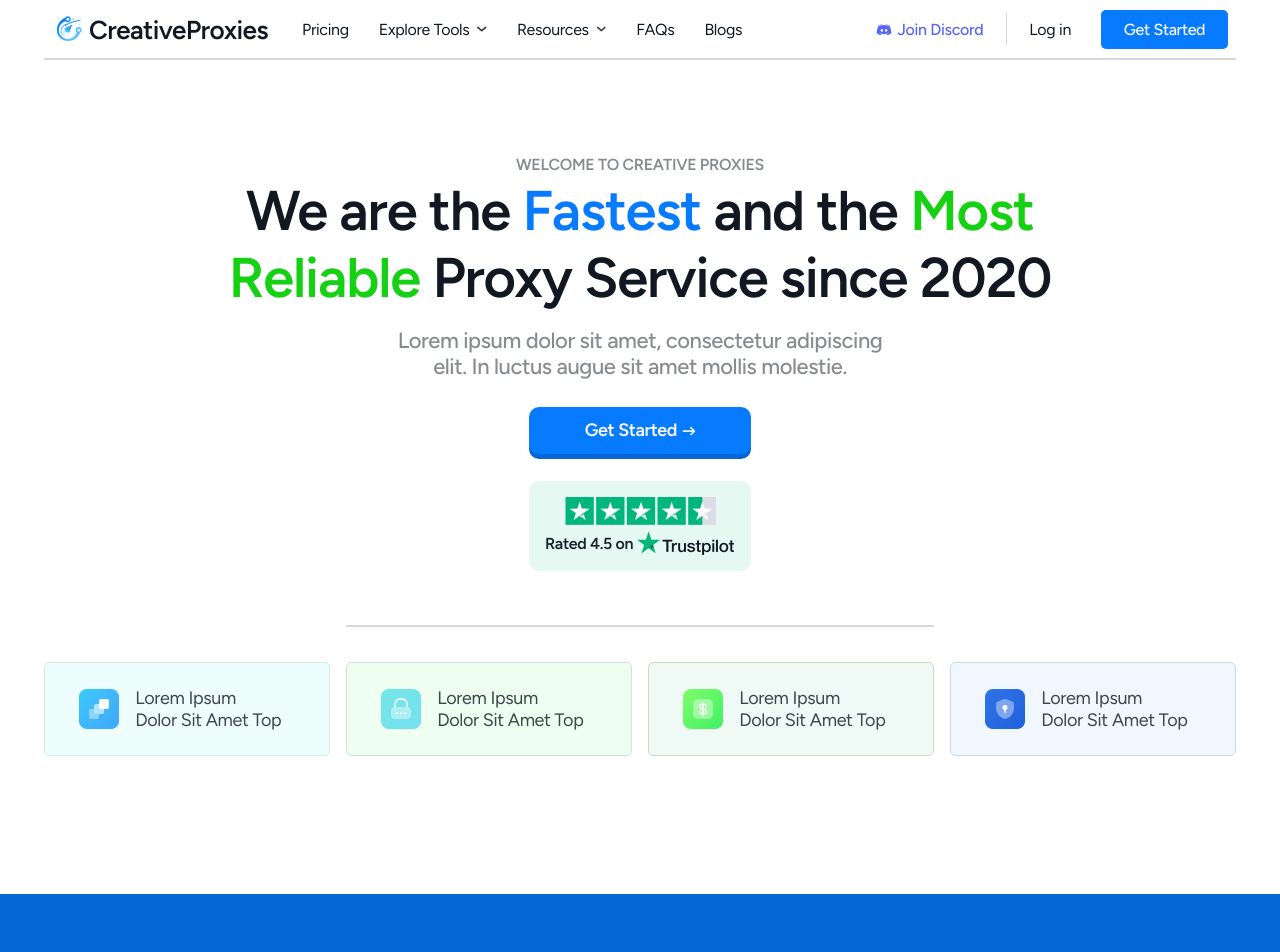
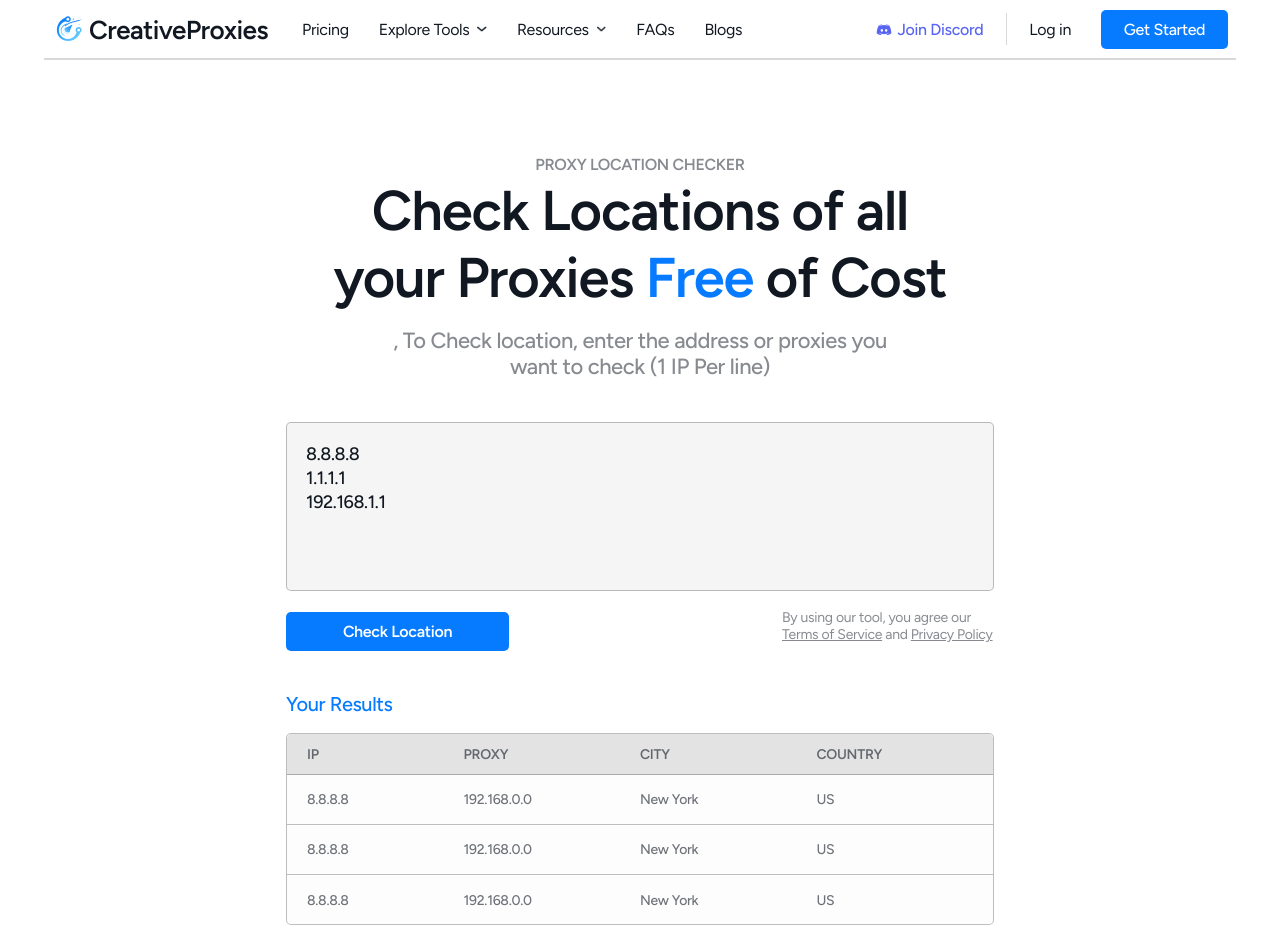
Before and after one commit to ApexSpunk/flamecloud, a React (Create React App) app: page /start in a window 1280 px wide. Shown: the top 952 px of the page. Built offline with nearby package versions, Linux system fonts and the light colour scheme.

Commit message:
Completed Basic Layout

```diff
--- a/src/App.js
+++ b/src/App.js
@@ -4,10 +4,7 @@ import './App.css';
 
 function App() {
   return (
-    // <Allroutes />
-    <h1>
-        Hello World
-    </h1>
+    <Allroutes />
   )
 }
 
--- /dev/null
+++ b/src/components/Checker.js
@@ -0,0 +1,109 @@
+import { Box, Flex, Grid, Image, Text } from '@chakra-ui/react'
+import React from 'react'
+
+function Checker() {
+    return (
+        <Box>
+            <Text textAlign='center' mt='95px' color='#111822' fontSize='16px' fontWeight='600' lineHeight='19px' letterSpacing='-0.02em' fontFamily='Figtree' opacity='0.5'>
+                PROXY LOCATION CHECKER
+            </Text>
+            <Text color='#111822' mx='auto' fontSize='56px' maxW='616px' fontWeight='600' lineHeight='67.2px' letterSpacing='-0.02em' mt='3px' fontFamily='Figtree' textAlign='center'>
+                Check Locations of all your Proxies <Text as='span' color='#077BFF'>Free</Text> of Cost
+            </Text>
+            <Text mx='auto' mt='17px' color='#111822' fontSize='22px' fontWeight='500' lineHeight='26px' letterSpacing='-0.02em' fontFamily='Figtree' textAlign='center' opacity='0.5' width='509px'>,
+                To Check location, enter the address or proxies you want to check (1 IP Per line)
+            </Text>
+            <Box mt='42px' maxW='708px' mx='auto' h='169px' bg='rgba(217, 216, 214, 0.25)' border='1px solid rgba(0, 0, 0, 0.25)' borderRadius='5px' p='19px'>
+                <Text color='#111822' fontSize='18px' fontWeight='500' lineHeight='24px' letterSpacing='-0.02em' fontFamily='Figtree' w='80px'>
+                    8.8.8.8 1.1.1.1 192.168.1.1
+                </Text>
+            </Box>
+            <Flex maxW='708px' mx='auto' justifyContent='space-between' alignItems='center'>
+                <Flex mt='21px' w='223px' h='39px' bg='#077BFF' borderRadius='5px' cursor='pointer' alignItems='center' justifyContent='center'>
+                    <Text color='#FFFFFF' fontSize='16px' fontWeight='600' lineHeight='19px' letterSpacing='-0.02em' fontFamily='Figtree' textAlign='center'>
+                        Check Location
+                    </Text>
+                </Flex>
+                <Text maxW='212px' fontSize='14px' fontWeight='400' lineHeight='17px' letterSpacing='-0.02em' fontFamily='Figtree' mt='10px' color='#111822' opacity='0.5'>
+                    By using our tool, you agree our <Text as='span' textDecoration='underline'>Terms of Service</Text> and <Text as='span' textDecoration='underline'>Privacy Policy</Text>
+                </Text>
+            </Flex>
+            <Box maxW='708px' mx='auto'>
+                <Text mt='41px' fontSize='20px' fontWeight='500' lineHeight='24px' letterSpacing='-0.02em' color='#077BFF' fontFamily='Figtree'>
+                    Your Results
+                </Text>
+            </Box>
+
+            <Box mt='17px' maxW='708px' mx='auto' h='192px' bg='rgba(217, 216, 214, 0.05)' border='1px solid rgba(0, 0, 0, 0.25)' borderRadius='5px'>
+                <Grid maxW='708px' mx='auto' h='41px' bg='rgba(0, 0, 0, 0.1)' roundedTop='5px' templateColumns='repeat(4, 1fr)' alignItems='center' justifyContent='space-between' borderBottom='1px solid rgba(0, 0, 0, 0.25)'>
+                    <Text ml='20px' color='#111822' fontSize='14px' fontWeight='600' lineHeight='17px' letterSpacing='-0.02em' fontFamily='Figtree' opacity='0.6'>
+                        IP
+                    </Text>
+                    <Text color='#111822' fontSize='14px' fontWeight='600' lineHeight='17px' letterSpacing='-0.02em' fontFamily='Figtree' opacity='0.6'>
+                        PROXY
+                    </Text>
+                    <Text color='#111822' fontSize='14px' fontWeight='600' lineHeight='17px' letterSpacing='-0.02em' fontFamily='Figtree' opacity='0.6'>
+                        CITY
+                    </Text>
+                    <Text color='#111822' fontSize='14px' fontWeight='600' lineHeight='17px' letterSpacing='-0.02em' fontFamily='Figtree' opacity='0.6'>
+                        COUNTRY
+                    </Text>
+                </Grid>
+                <Grid maxW='708px' mx='auto' h='50px' roundedTop='5px' templateColumns='repeat(4, 1fr)' alignItems='center' justifyContent='space-between' borderBottom='1px solid rgba(0, 0, 0, 0.25)'>
+                    <Text ml='20px' color='#111822' fontSize='14px' fontWeight='500' lineHeight='17px' letterSpacing='-0.02em' fontFamily='Figtree' opacity='0.6'>
+                        8.8.8.8
+                    </Text>
+                    <Text color='#111822' fontSize='14px' fontWeight='500' lineHeight='17px' letterSpacing='-0.02em' fontFamily='Figtree' opacity='0.6'>
+                        192.168.0.0
+                    </Text>
+                    <Text color='#111822' fontSize='14px' fontWeight='500' lineHeight='17px' letterSpacing='-0.02em' fontFamily='Figtree' opacity='0.6'>
+                        New York
+                    </Text>
+                    <Text color='#111822' fontSize='14px' fontWeight='500' lineHeight='17px' letterSpacing='-0.02em' fontFamily='Figtree' opacity='0.6'>
+                        US
+                    </Text>
+                </Grid>
+                <Grid maxW='708px' mx='auto' h='50px' roundedTop='5px' templateColumns='repeat(4, 1fr)' alignItems='center' justifyContent='space-between' borderBottom='1px solid rgba(0, 0, 0, 0.25)'>
+                    <Text ml='20px' color='#111822' fontSize='14px' fontWeight='500' lineHeight='17px' letterSpacing='-0.02em' fontFamily='Figtree' opacity='0.6'>
+                        8.8.8.8
+                    </Text>
+                    <Text color='#111822' fontSize='14px' fontWeight='500' lineHeight='17px' letterSpacing='-0.02em' fontFamily='Figtree' opacity='0.6'>
+                        192.168.0.0
+                    </Text>
+                    <Text color='#111822' fontSize='14px' fontWeight='500' lineHeight='17px' letterSpacing='-0.02em' fontFamily='Figtree' opacity='0.6'>
+                        New York
+                    </Text>
+                    <Text color='#111822' fontSize='14px' fontWeight='500' lineHeight='17px' letterSpacing='-0.02em' fontFamily='Figtree' opacity='0.6'>
+                        US
+                    </Text>
+                </Grid>
+                <Grid maxW='708px' mx='auto' h='50px' roundedTop='5px' templateColumns='repeat(4, 1fr)' alignItems='center' justifyContent='space-between'>
+                    <Text ml='20px' color='#111822' fontSize='14px' fontWeight='500' lineHeight='17px' letterSpacing='-0.02em' fontFamily='Figtree' opacity='0.6'>
+                        8.8.8.8
+                    </Text>
+                    <Text color='#111822' fontSize='14px' fontWeight='500' lineHeight='17px' letterSpacing='-0.02em' fontFamily='Figtree' opacity='0.6'>
+                        192.168.0.0
+                    </Text>
+                    <Text color='#111822' fontSize='14px' fontWeight='500' lineHeight='17px' letterSpacing='-0.02em' fontFamily='Figtree' opacity='0.6'>
+                        New York
+                    </Text>
+                    <Text color='#111822' fontSize='14px' fontWeight='500' lineHeight='17px' letterSpacing='-0.02em' fontFamily='Figtree' opacity='0.6'>
+                        US
+                    </Text>
+                </Grid>
+                <Flex mt='39px' maxW='433.97px' mx='auto' justifyContent='space-between'>
+                    <Text color='#111822' fontSize='18px' fontWeight='500' lineHeight='22px' letterSpacing='-0.02em' fontFamily='Figtree'>
+                        Check out our IPv6 Compatibility Checker
+                    </Text>
+                        <Text as='span' color='#077BFF' fontSize='16px' fontWeight='600' lineHeight='22px' letterSpacing='-0.02em' fontFamily='Figtree' textDecoration='none' textAlign='center'>
+                            View Tool
+                        </Text>
+                        <Image src='./images/aarow.png' ml='-2' w='24px' h='24px' />
+
+                </Flex>
+            </Box>
+        </Box>
+    )
+}
+
+export default Checker
--- a/src/index.js
+++ b/src/index.js
@@ -1,7 +1,7 @@
 import React from 'react';
 import ReactDOM from 'react-dom/client';
 import './index.css';
-import App from './pages/Home';
+import App from './App';
 import reportWebVitals from './reportWebVitals';
 import { BrowserRouter } from 'react-router-dom';
 import { ChakraProvider } from '@chakra-ui/react';
--- a/src/pages/Allroutes.js
+++ b/src/pages/Allroutes.js
@@ -1,5 +1,5 @@
 import { Routes, Route } from 'react-router-dom';
-import Home from './pages/Home';
+import Home from './Home';
 import Start from './Start';
 import '../App.css';
 
--- a/src/pages/Start.js
+++ b/src/pages/Start.js
@@ -1,5 +1,6 @@
 import { Box } from '@chakra-ui/react'
 import React from 'react'
+import Checker from '../components/Checker'
 import Footer from '../components/Footer'
 import Navbar from '../components/Navbar'
 
@@ -7,6 +8,7 @@ function Start() {
     return (
         <Box>
             <Navbar />
+            <Checker />
             <Footer />
         </Box>
     )
```
Also changed, not shown: public/images/aarow.png (added).
